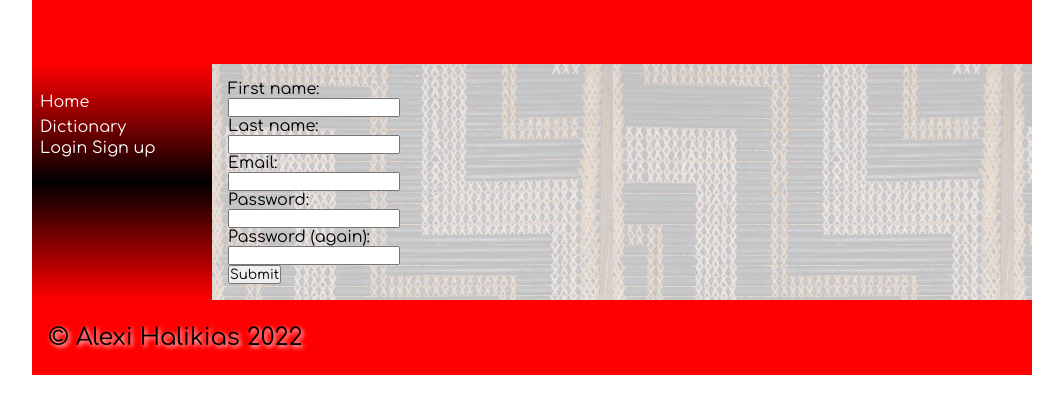
After one commit to Hungusb/Maori-Dictionary, a Flask app: template templates/signup.html in a window 1280 px wide. The commit adds this page. Shown: the top 414 px of the page, without its empty margins (108-1171 px from the left). Run offline with Flask 2, Linux system fonts and the light colour scheme; the template is opened without the code that fills it, so the values that code supplies are empty; some web fonts are replaced.

Commit message:
Created signup html and finished login and signup

```diff
--- a/app.py
+++ b/app.py
@@ -1,13 +1,12 @@
-import bcrypt
-from flask import Flask, render_template, request, redirect, session
 import sqlite3
 from sqlite3 import Error
-from flask_bcrypt import Bcrypt
-# from pip._internal.network import session
-# from pip._vendor.urllib3 import request
+
+import flask_bcrypt
+from flask import Flask, render_template, request, redirect, session
 
 DB_NAME = "dictionary.db"
 app = Flask(__name__)
+app.secret_key = "breaker"
 
 
 def create_connection(db_file):
@@ -24,14 +23,14 @@ def create_connection(db_file):
 
 def is_logged_in():
     if session.get('email') is None:
+        print("not logged in")
         return False
-    else:
-        return True
-
+    print("logged in")
+    return True
 
 @app.route('/')
 def render_homepage():
-    return render_template("home.html")
+    return render_template("home.html", logged_in=is_logged_in())
 
 
 @app.route('/dictionary')
@@ -43,14 +42,18 @@ def render_dictionary():
     results = cur.fetchall()
     print(results)
     con.close()
-    return render_template("dictionary.html", dictionary=results)
+    return render_template("dictionary.html", dictionary=results, logged_in=is_logged_in())
+
+@app.route('/logout')
+def log_out():
+    print(list(session.keys()))
+    [session.pop(key) for key in list(session.keys())]
+    print(list(session.keys()))
+    return redirect('/')
 
 
 @app.route('/login', methods=['GET', 'POST'])
 def render_login():
-    if is_logged_in():
-        return redirect('/')
-    print("in login")
     if request.method == 'POST':
         email = request.form['email'].strip().lower()
         password = request.form['password'].strip()
@@ -69,11 +72,17 @@ def render_login():
         except IndexError:
             return redirect("/login?error=Email+invalid+or+password+incorrect")
 
-    if not bcrypt.check_password_hash(db_password, password)
-        return render_template('/login', logged_in = is_logged_in())
+        if not flask_bcrypt.check_password_hash(db_password, password):
+            return redirect(request.referrer + "?error=Email+invalid+or+password+incorrect")
 
+        session['email'] = email
+        session['user_id'] = user_id
+        session['first_name'] = first_name
+        print(session)
+        return redirect('/')
 
-    return render_template("login.html")
+    return render_template('/login.html', logged_in=is_logged_in())
+
 
 @app.route('/signup', methods=['GET', 'POST'])
 def render_signup():
@@ -88,17 +97,17 @@ def render_signup():
         if password != password2:
             return redirect('/signup?error=Passwords+do+not+match')
 
-        if len password < 8:
+        if len(password) < 8:
             return redirect('/signup?error=Password+must+be+8+characters+or+more')
 
-        hashed_password = bcrypt.generate_password_hash(password)
+        hashed_password = flask_bcrypt.generate_password_hash(password)
 
         con = create_connection(DB_NAME)
         query = "INSERT INTO users(id, fname, lname, email, password) VALUES (NULL, ?, ?, ?, ?)"
         cur = con.cursor()
 
         try:
-            cur.execute(query,(fname, lname, email, hashed_password))
+            cur.execute(query, (fname, lname, email, hashed_password))
         except sqlite3.IntegrityError:
             return redirect('/signup?error=email+is+already+in+use')
         con.commit()
@@ -107,4 +116,5 @@ def render_signup():
     return render_template("signup.html")
 
 
+
 app.run(host='0.0.0.0', debug=True)
--- a/templates/base.html
+++ b/templates/base.html
@@ -23,7 +23,12 @@
 			<ul>
                 <li><a href="/">Home</a></li>
                 <li><a href="/dictionary">Dictionary</a></li>
-                <li><a href="/login">Log in</a></li>
+                {% if logged_in %}
+                    <a href="logout">Log out</a>
+                {% else %}
+                    <a href="/login">Login</a>
+                    <a href="signup">Sign up</a>
+                {% endif %}
 
 			</ul>
 		</nav>
--- /dev/null
+++ b/templates/signup.html
@@ -0,0 +1,39 @@
+{% extends "base.html" %}
+
+{% block pageheading %}
+Sign Up
+{% endblock %}
+
+{% block main %}
+<form class="myform" method="post">
+    <div class="form-group">
+        <div class="form-label">First name: </div>
+        <div class="form-element"><input id="fname" name="fname" type="text"> </div>
+    </div>
+
+    <div class="form-group">
+        <div class="form-label">Last name: </div>
+        <div class="form-element"><input id="lname" name="lname" type="text"> </div>
+    </div>
+
+    <div class="form-group">
+        <div class="form-label">Email: </div>
+        <div class="form-element"><input id="email" name="email" type="email" required> </div>
+    </div>
+
+    <div class="form-group">
+        <div class="form-label">Password: </div>
+        <div class="form-element"><input id="pass" name="pass" type="password" required> </div>
+    </div>
+
+    <div class="form-group">
+        <div class="form-label">Password (again): </div>
+        <div class="form-element"><input id="pass2" name="pass2" type="password" required> </div>
+    </div>
+
+    <div class="button-group">
+        <input type="submit" value="Submit">
+    </div>
+
+</form>
+{%endblock%}}
```
Also changed, not shown: templates/login.html (+7 -6 lines).
